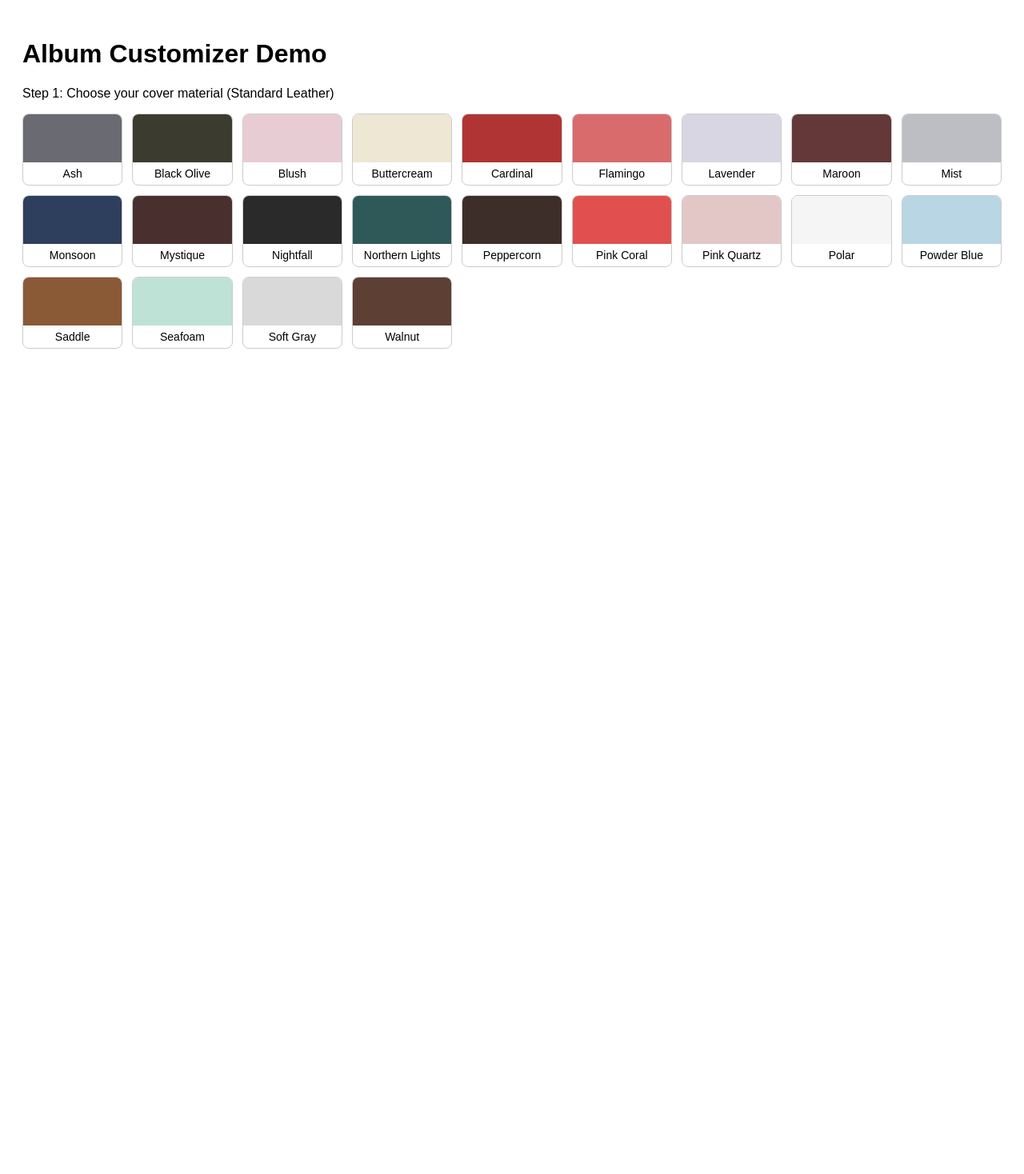
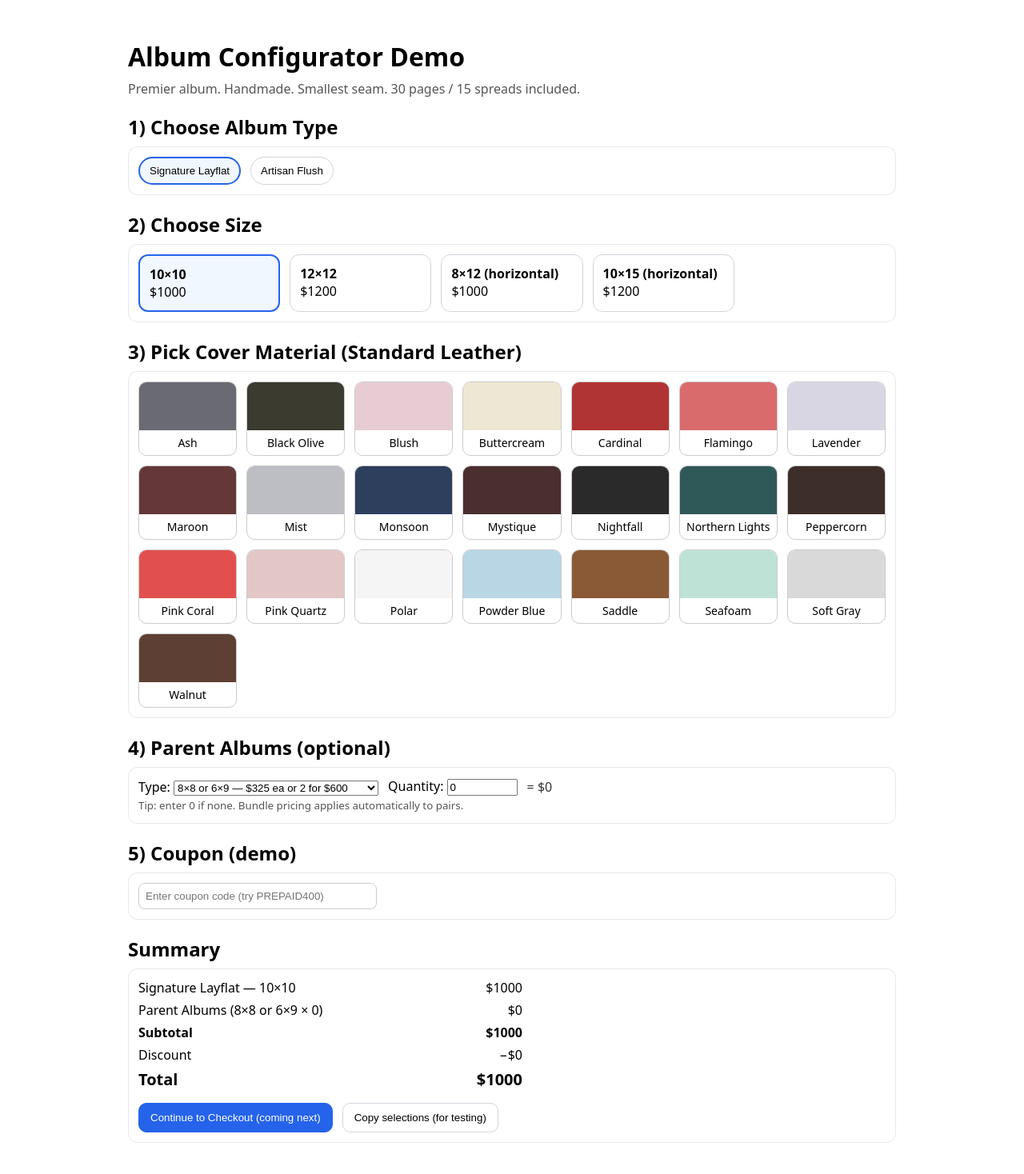
Before and after one commit to jeffreyadamanderson-hash/album-config-demo, a React (Vite) app: page / in a window 1280 px wide. Shown: the top 1468 px of the page at 80% size. Before the commit the page ends 800 px from the top, so only its background shows below. Built offline with nearby package versions, Linux system fonts and the light colour scheme.

Commit message:
Update AlbumDemo.jsx

```diff
--- a/src/AlbumDemo.jsx
+++ b/src/AlbumDemo.jsx
@@ -1,7 +1,43 @@
-import { useState } from "react";
+import { useState, useMemo } from "react";
 import { motion } from "framer-motion";
 
-const leathers = [
+/** -----------------------------
+ *  YOUR PRODUCTS & PRICING
+ *  ----------------------------- */
+const ALBUMS = {
+  signature: {
+    label: "Signature Layflat",
+    sizes: [
+      { key: "10x10", label: "10×10", price: 1000 },
+      { key: "12x12", label: "12×12", price: 1200 },
+      { key: "8x12",  label: "8×12 (horizontal)", price: 1000 },
+      { key: "10x15", label: "10×15 (horizontal)", price: 1200 },
+    ],
+    notes: "Premier album. Handmade. Smallest seam. 30 pages / 15 spreads included.",
+  },
+  artisan: {
+    label: "Artisan Flush",
+    sizes: [
+      { key: "10x10", label: "10×10", price: 700 },
+      { key: "12x12", label: "12×12", price: 850 },
+      { key: "8x11",  label: "8×11 (horizontal)", price: 700 },
+      { key: "11x14", label: "11×14 (horizontal)", price: 900 },
+    ],
+    notes: "Budget-friendly. Machine pressed. 30 pages / 15 spreads included.",
+  },
+};
+
+/** Parent Album pricing:
+ *  - Small set: 8×8 or 6×9 = $325 each or two for $600
+ *  - Large set: 10×10 or 8×11 = $400 each or two for $750
+ */
+const PARENT_ALBUMS = {
+  small: { label: "8×8 or 6×9", each: 325, twoFor: 600 },
+  large: { label: "10×10 or 8×11", each: 400, twoFor: 750 },
+};
+
+/** Standard Leather swatches (no price change yet) */
+const LEATHERS = [
   { name: "Ash", color: "#6a6a72" },
   { name: "Black Olive", color: "#3c3b2f" },
   { name: "Blush", color: "#e7cdd3" },
@@ -26,46 +62,273 @@ const leathers = [
   { name: "Walnut", color: "#5e3f34" },
 ];
 
+/** Utility to price parent albums with bundle logic */
+function priceParentAlbums(typeKey, qty) {
+  if (!qty || qty <= 0) return 0;
+  const tier = PARENT_ALBUMS[typeKey];
+  if (!tier) return 0;
+
+  // Use "two for" pricing for pairs, "each" pricing for remainder
+  const pairs = Math.floor(qty / 2);
+  const remainder = qty % 2;
+  return pairs * tier.twoFor + remainder * tier.each;
+}
+
 export default function AlbumDemo() {
-  const [selectedLeather, setSelectedLeather] = useState(null);
+  // selections
+  const [albumType, setAlbumType] = useState("signature"); // 'signature' or 'artisan'
+  const [albumSizeKey, setAlbumSizeKey] = useState(ALBUMS.signature.sizes[0].key);
+  const [leather, setLeather] = useState(null);
+
+  // parent albums
+  const [parentType, setParentType] = useState("small"); // 'small' | 'large'
+  const [parentQty, setParentQty] = useState(0);
+
+  // (Optional) demo coupon field (we won’t wire real coupons until Stripe)
+  const [couponCode, setCouponCode] = useState("");
+
+  // compute base album price
+  const baseAlbumPrice = useMemo(() => {
+    const album = ALBUMS[albumType];
+    const size = album.sizes.find(s => s.key === albumSizeKey);
+    return size ? size.price : 0;
+  }, [albumType, albumSizeKey]);
+
+  const parentAlbumsPrice = useMemo(() => priceParentAlbums(parentType, Number(parentQty) || 0), [parentType, parentQty]);
+
+  // cover upgrades… none yet; coming next (Photo +$75, Metal/Acrylic +$200, Debossing +$200, etc.)
+  const coverUpgradesPrice = 0;
+
+  const subtotal = baseAlbumPrice + parentAlbumsPrice + coverUpgradesPrice;
+
+  // demo coupon logic: if someone enters PREPAID400, subtract up to $400 (not below $0)
+  const discount = couponCode.trim().toUpperCase() === "PREPAID400" ? Math.min(400, subtotal) : 0;
+  const total = Math.max(0, subtotal - discount);
+
+  const albumSizes = ALBUMS[albumType].sizes;
 
   return (
-    <div style={{ padding: '20px', fontFamily: 'sans-serif' }}>
-      <h1>Album Customizer Demo</h1>
-      <p>Step 1: Choose your cover material (Standard Leather)</p>
+    <div style={{ padding: 20, fontFamily: "system-ui, -apple-system, Segoe UI, Roboto, Helvetica, Arial, sans-serif", maxWidth: 960, margin: "0 auto" }}>
+      <h1 style={{ marginBottom: 8 }}>Album Configurator Demo</h1>
+      <p style={{ color: "#555", marginTop: 0 }}>
+        {ALBUMS[albumType].notes}
+      </p>
 
-      <div style={{ display: 'grid', gridTemplateColumns: 'repeat(auto-fill, minmax(120px, 1fr))', gap: '12px' }}>
-        {leathers.map((leather) => (
+      {/* Step 1: Album Type */}
+      <Section title="1) Choose Album Type">
+        <div style={{ display: "flex", gap: 12, flexWrap: "wrap" }}>
+          {Object.entries(ALBUMS).map(([key, album]) => (
+            <OptionButton
+              key={key}
+              selected={albumType === key}
+              onClick={() => {
+                setAlbumType(key);
+                // reset size to that album's first size
+                setAlbumSizeKey(ALBUMS[key].sizes[0].key);
+              }}
+              label={album.label}
+            />
+          ))}
+        </div>
+      </Section>
+
+      {/* Step 2: Album Size */}
+      <Section title="2) Choose Size">
+        <div style={{ display: "grid", gridTemplateColumns: "repeat(auto-fill, minmax(160px, 1fr))", gap: 12 }}>
+          {albumSizes.map(size => (
+            <Card
+              key={size.key}
+              selected={albumSizeKey === size.key}
+              onClick={() => setAlbumSizeKey(size.key)}
+            >
+              <div style={{ fontWeight: 600 }}>{size.label}</div>
+              <div>${size.price}</div>
+            </Card>
+          ))}
+        </div>
+      </Section>
+
+      {/* Step 3: Cover Material (Standard Leather for now) */}
+      <Section title="3) Pick Cover Material (Standard Leather)">
+        <div style={{ display: "grid", gridTemplateColumns: "repeat(auto-fill, minmax(120px, 1fr))", gap: 12 }}>
+          {LEATHERS.map(l => (
             <div
-            key={leather.name}
-            onClick={() => setSelectedLeather(leather)}
+              key={l.name}
+              onClick={() => setLeather(l)}
               style={{
-              cursor: 'pointer',
-              border: selectedLeather?.name === leather.name ? '3px solid blue' : '1px solid #ccc',
-              borderRadius: '8px',
-              overflow: 'hidden',
-              textAlign: 'center'
+                cursor: "pointer",
+                border: leather?.name === l.name ? "3px solid #2563eb" : "1px solid #ccc",
+                borderRadius: 10,
+                overflow: "hidden",
+                textAlign: "center",
+                userSelect: "none"
               }}
             >
-            <div style={{ width: '100%', height: '60px', backgroundColor: leather.color }}></div>
-            <div style={{ padding: '6px', fontSize: '14px' }}>{leather.name}</div>
+              <div style={{ width: "100%", height: 60, backgroundColor: l.color }} />
+              <div style={{ padding: 6, fontSize: 14 }}>{l.name}</div>
             </div>
           ))}
         </div>
-
-      {selectedLeather && (
-        <motion.div
-          initial={{ opacity: 0, y: 10 }}
-          animate={{ opacity: 1, y: 0 }}
-          style={{ marginTop: '20px', padding: '12px', border: '1px solid #ccc', borderRadius: '8px' }}
-        >
-          <h2>Selected Leather</h2>
-          <div style={{ display: 'flex', alignItems: 'center', gap: '12px', marginTop: '8px' }}>
-            <div style={{ width: '40px', height: '40px', backgroundColor: selectedLeather.color, borderRadius: '4px' }}></div>
-            <span style={{ fontSize: '16px' }}>{selectedLeather.name}</span>
-          </div>
+        {leather && (
+          <motion.div initial={{ opacity: 0, y: 8 }} animate={{ opacity: 1, y: 0 }} style={{ marginTop: 12 }}>
+            <small>Selected: <strong>{leather.name}</strong></small>
           </motion.div>
         )}
+      </Section>
+
+      {/* Step 4: Parent Albums */}
+      <Section title="4) Parent Albums (optional)">
+        <div style={{ display: "flex", gap: 12, alignItems: "center", flexWrap: "wrap" }}>
+          <label>
+            Type:&nbsp;
+            <select value={parentType} onChange={e => setParentType(e.target.value)}>
+              {Object.entries(PARENT_ALBUMS).map(([key, tier]) => (
+                <option key={key} value={key}>{tier.label} — ${tier.each} ea or 2 for ${tier.twoFor}</option>
+              ))}
+            </select>
+          </label>
+          <label>
+            Quantity:&nbsp;
+            <input
+              type="number"
+              min={0}
+              step={1}
+              value={parentQty}
+              onChange={e => setParentQty(e.target.value)}
+              style={{ width: 80 }}
+            />
+          </label>
+          <span style={{ opacity: 0.8 }}>= ${parentAlbumsPrice}</span>
+        </div>
+        <small style={{ color: "#555" }}>Tip: enter 0 if none. Bundle pricing applies automatically to pairs.</small>
+      </Section>
+
+      {/* Step 5: Coupon (demo) */}
+      <Section title="5) Coupon (demo)">
+        <div style={{ display: "flex", gap: 12, alignItems: "center", flexWrap: "wrap" }}>
+          <input
+            placeholder="Enter coupon code (try PREPAID400)"
+            value={couponCode}
+            onChange={e => setCouponCode(e.target.value)}
+            style={{ padding: 8, borderRadius: 8, border: "1px solid #ccc", minWidth: 280 }}
+          />
+          {discount > 0 && <Badge>−${discount} applied</Badge>}
+        </div>
+      </Section>
+
+      {/* Summary */}
+      <Section title="Summary">
+        <div style={{ display: "grid", gap: 6, maxWidth: 480 }}>
+          <Row label={`${ALBUMS[albumType].label} — ${albumSizes.find(s => s.key === albumSizeKey)?.label}`} value={`$${baseAlbumPrice}`} />
+          <Row label={`Parent Albums (${PARENT_ALBUMS[parentType].label} × ${Number(parentQty) || 0})`} value={`$${parentAlbumsPrice}`} />
+          {/* future upgrades go here */}
+          <Row label="Subtotal" value={`$${subtotal}`} strong />
+          <Row label="Discount" value={`−$${discount}`} />
+          <Row label="Total" value={`$${total}`} strong big />
+        </div>
+
+        <div style={{ marginTop: 16, display: "flex", gap: 12, flexWrap: "wrap" }}>
+          <button
+            style={primaryBtn}
+            onClick={() => alert("Next: we’ll connect Stripe Checkout and email notifications.")}
+          >
+            Continue to Checkout (coming next)
+          </button>
+          <button
+            style={ghostBtn}
+            onClick={() => {
+              const payload = {
+                albumType,
+                albumSizeKey,
+                leather: leather?.name || null,
+                parentType,
+                parentQty: Number(parentQty) || 0,
+                subtotal,
+                discount,
+                total,
+              };
+              navigator.clipboard.writeText(JSON.stringify(payload, null, 2));
+              alert("Selections copied to clipboard for now (we’ll email/save these next).");
+            }}
+          >
+            Copy selections (for testing)
+          </button>
+        </div>
+      </Section>
     </div>
   );
 }
+
+/** UI helpers */
+function Section({ title, children }) {
+  return (
+    <section style={{ margin: "20px 0" }}>
+      <h2 style={{ margin: "0 0 8px" }}>{title}</h2>
+      <div style={{ border: "1px solid #e5e7eb", borderRadius: 12, padding: 12 }}>{children}</div>
+    </section>
+  );
+}
+function Card({ children, selected, onClick }) {
+  return (
+    <div
+      onClick={onClick}
+      style={{
+        cursor: "pointer",
+        border: selected ? "2px solid #2563eb" : "1px solid #d1d5db",
+        borderRadius: 12,
+        padding: 12,
+        background: selected ? "#f0f7ff" : "white",
+      }}
+    >
+      {children}
+    </div>
+  );
+}
+function OptionButton({ label, selected, onClick }) {
+  return (
+    <button
+      onClick={onClick}
+      style={{
+        padding: "8px 12px",
+        borderRadius: 9999,
+        border: selected ? "2px solid #2563eb" : "1px solid #d1d5db",
+        background: selected ? "#f0f7ff" : "white",
+        cursor: "pointer",
+      }}
+    >
+      {label}
+    </button>
+  );
+}
+function Row({ label, value, strong, big }) {
+  return (
+    <div style={{ display: "flex", justifyContent: "space-between", fontWeight: strong ? 700 : 400, fontSize: big ? 20 : 16 }}>
+      <span>{label}</span>
+      <span>{value}</span>
+    </div>
+  );
+}
+function Badge({ children }) {
+  return (
+    <span style={{ border: "1px solid #d1d5db", borderRadius: 9999, padding: "4px 8px", fontSize: 12 }}>
+      {children}
+    </span>
+  );
+}
+
+const primaryBtn = {
+  padding: "10px 14px",
+  borderRadius: 10,
+  border: "1px solid #2563eb",
+  background: "#2563eb",
+  color: "white",
+  cursor: "pointer",
+};
+const ghostBtn = {
+  padding: "10px 14px",
+  borderRadius: 10,
+  border: "1px solid #d1d5db",
+  background: "white",
+  color: "black",
+  cursor: "pointer",
+};
```
Lines whose indentation alone changed are shown as unchanged.
